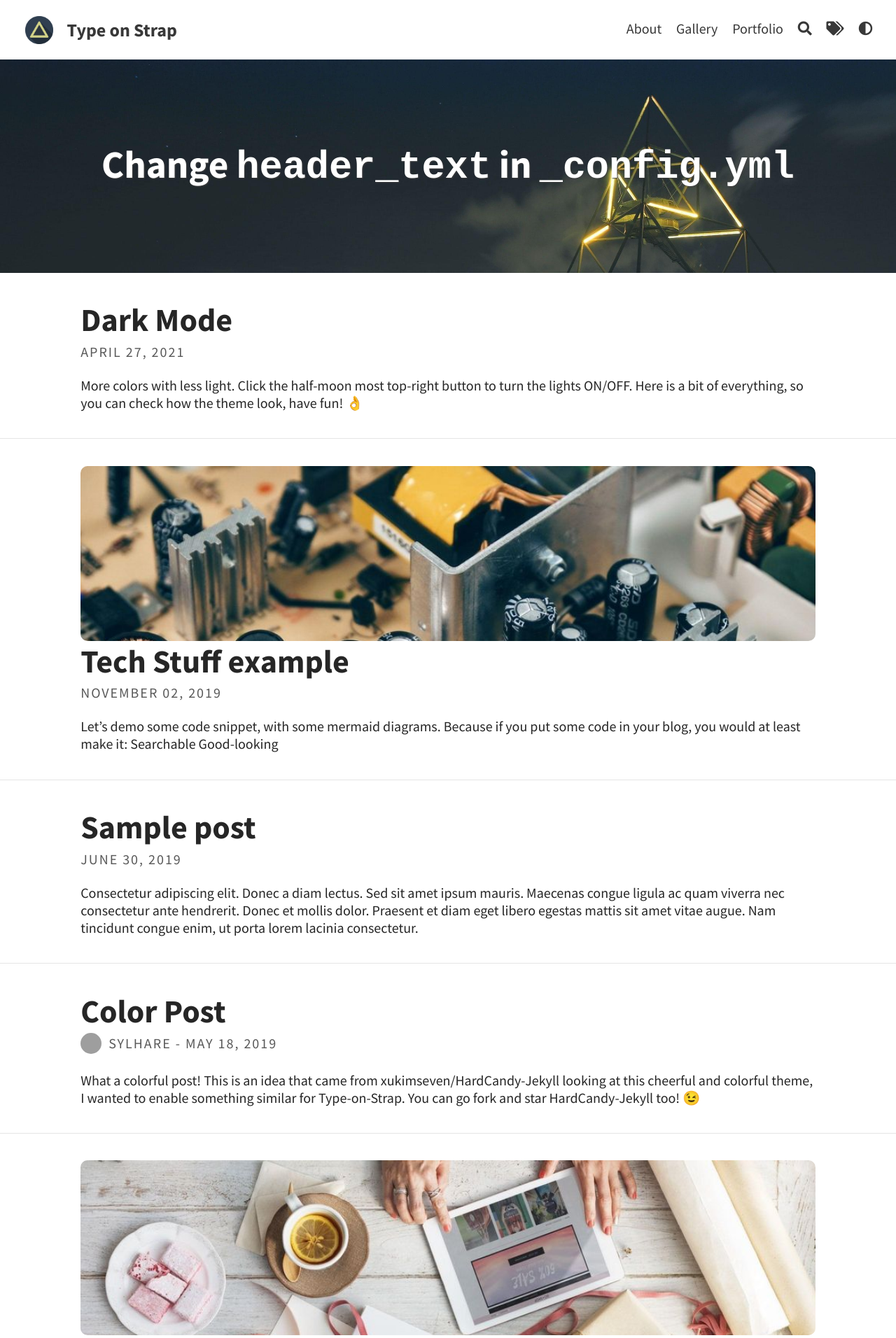
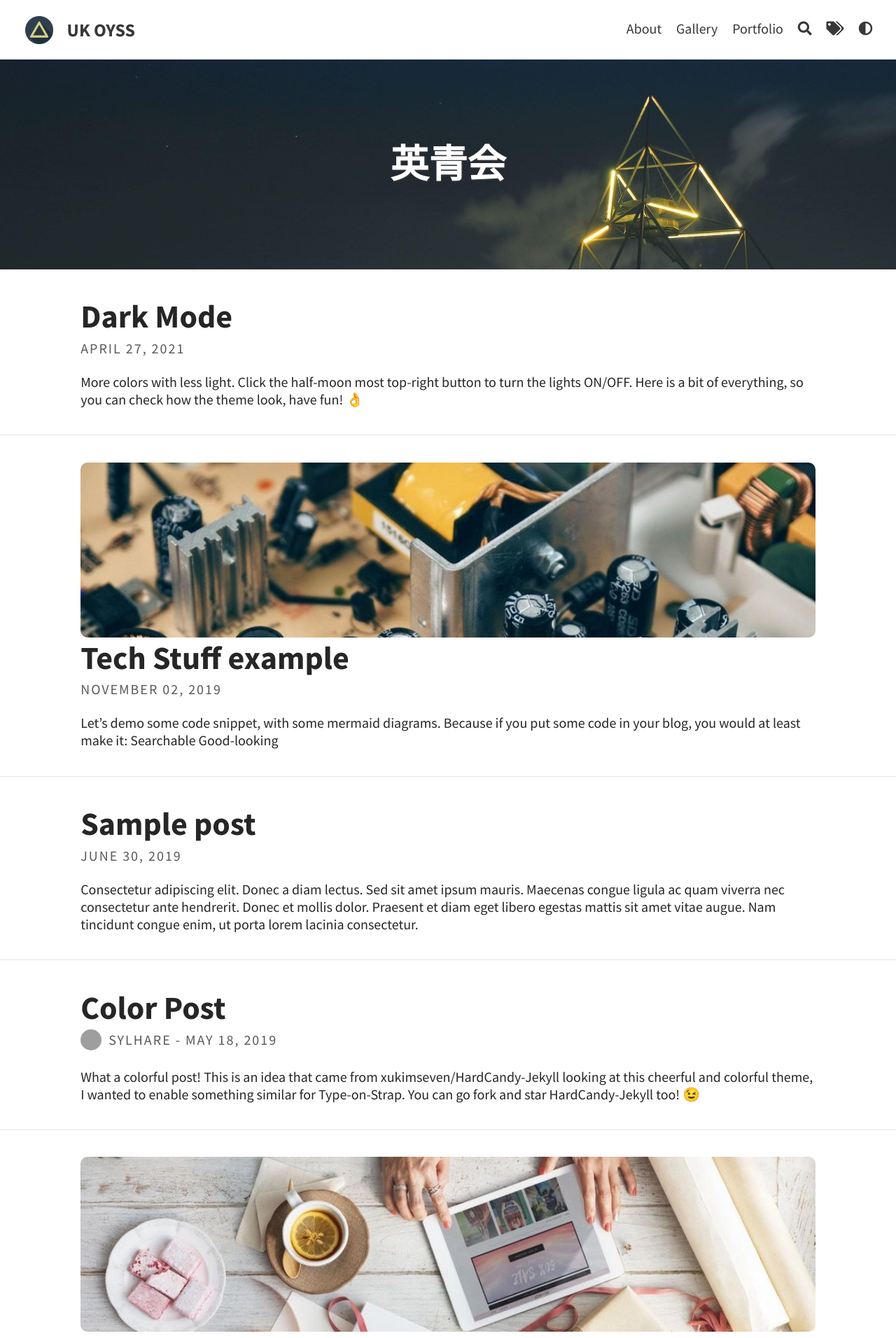
Before and after one commit to uk-oyss/uk-oyss.github.io, a Jekyll site: the page built from index.html, in a window 1280 px wide. Shown: the top 1912 px of the page at 70% size. Built offline with Jekyll 4.4.1, drawn with Linux system fonts in a browser that asks for light colours; a script that is not in the unit is left out; the list of posts is cut into pages by our own code; some of the changed text lies outside the part shown; grey boxes are pictures that could not be loaded.

Commit message:
Title and contact

```diff
--- a/_config.yml
+++ b/_config.yml
@@ -1,19 +1,19 @@
 # SITE CONFIGURATION
-baseurl: "/Type-on-Strap"
-url: "https://sylhare.github.io"
+baseurl: " "
+url: "https://uk-oyss.github.io/"
 
 # THEME-SPECIFIC CONFIGURATION
-title: Type on Strap                                    # site's title
-description: "A website with blog posts and pages"      # used by search engines
-avatar: assets/img/triangle.png                         # Empty for no avatar in navbar
-favicon: assets/favicon.ico                             # Icon displayed in the tab
+title: UK OYSS                                    # site's title
+description: "A website about UK Outstanding Young Scholars Society "      # used by search engines
+avatar: assets/img/triangle.png                         # 左上角logo
+favicon: assets/favicon.ico                             # tab小图标
 
 # Header and footer text
-header_text: Change <code>header_text</code> in <code>_config.yml</code>  # Change Blog header text
-header_feature_image: assets/img/header/triangular.jpeg
+header_text: 英青会  # Change Blog header text
+header_feature_image: assets/img/header/triangular.jpeg #背景图
 header_feature_image_responsive: true
 footer_text: >
-  Powered by <a href="https://jekyllrb.com/">Jekyll</a> with <a href="https://github.com/sylhare/Type-on-Strap">Type on Strap</a>
+  欢迎加入通过 <a href="https://docs.google.com/forms/d/e/1FAIpQLSfU5ZGL6rfY0ZnVkw6RF8STIjcWk7G9sfniXWzuZufvlethjg/viewform?usp=sf_link">Form</a> or <a href="https://github.com/sylhare/Type-on-Strap">Email us</a>
 
 # Blog
 excerpt: true                                           # Or "truncate" (first 250 characters), "false" to disable
@@ -38,7 +38,7 @@
     issue-term:                                         # Issue term (e.g. "comment" consider issues with this word in the title as comments)
 
 # PAGINATION
-paginate: 5
+paginate: 10
 paginate_path: "/blog/page:num"
 
 # PORTFOLIO
```
